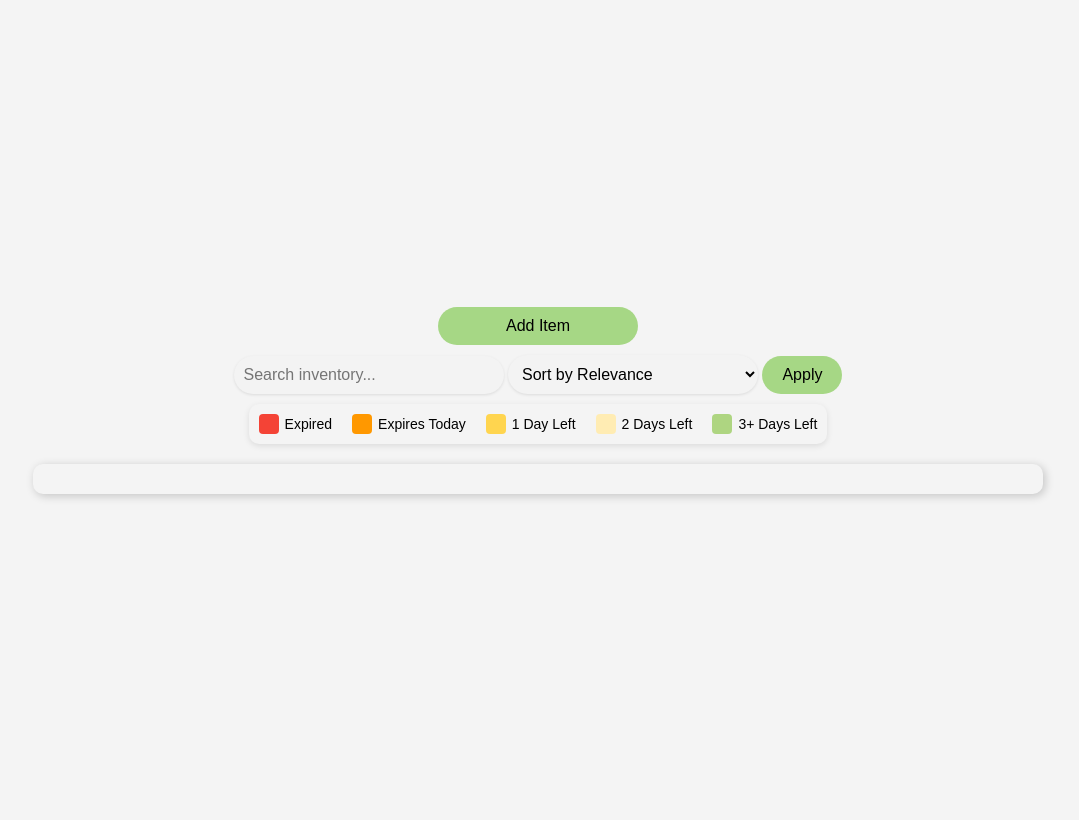
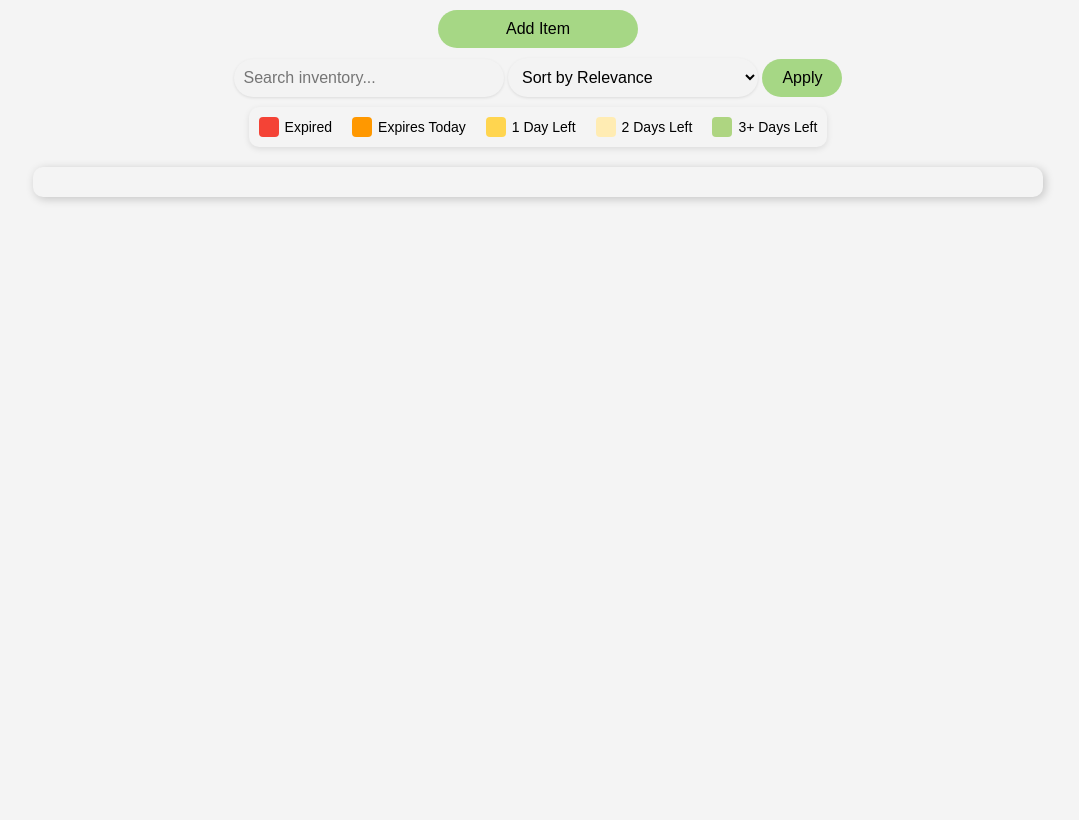
Before and after one commit to ChickenTenders2/FoodLink, a Flask app: page /inventory/ in a window 1280 px wide. Shown: the whole page, without its empty margins (102-1181 px from the left). Before the commit the page ends 499 px from the top, so only its background shows below. Run offline with Flask 3, Linux system fonts and the light colour scheme; data that the repository does not hold is empty.

Commit message:
fixing styling sheet

```diff
--- a/web_app/static/style.css
+++ b/web_app/static/style.css
@@ -34,17 +34,6 @@
     margin-right: 10px;
 }
 
-body {
-    font-family: Arial, sans-serif;
-    background-color: #eaf5e0; /* Light green background */
-    display: flex;
-    flex-direction: column;
-    justify-content: center;
-    align-items: center;
-    height: 100vh;
-}
-
-
 /* General Styles */
 body {
     font-family: Arial, sans-serif;
@@ -53,7 +42,7 @@ body {
     flex-direction: column;
     align-items: center;
     height: 100vh;
-    margin: 0;
+    margin: 10px;
 }
 
 h1 {
```
